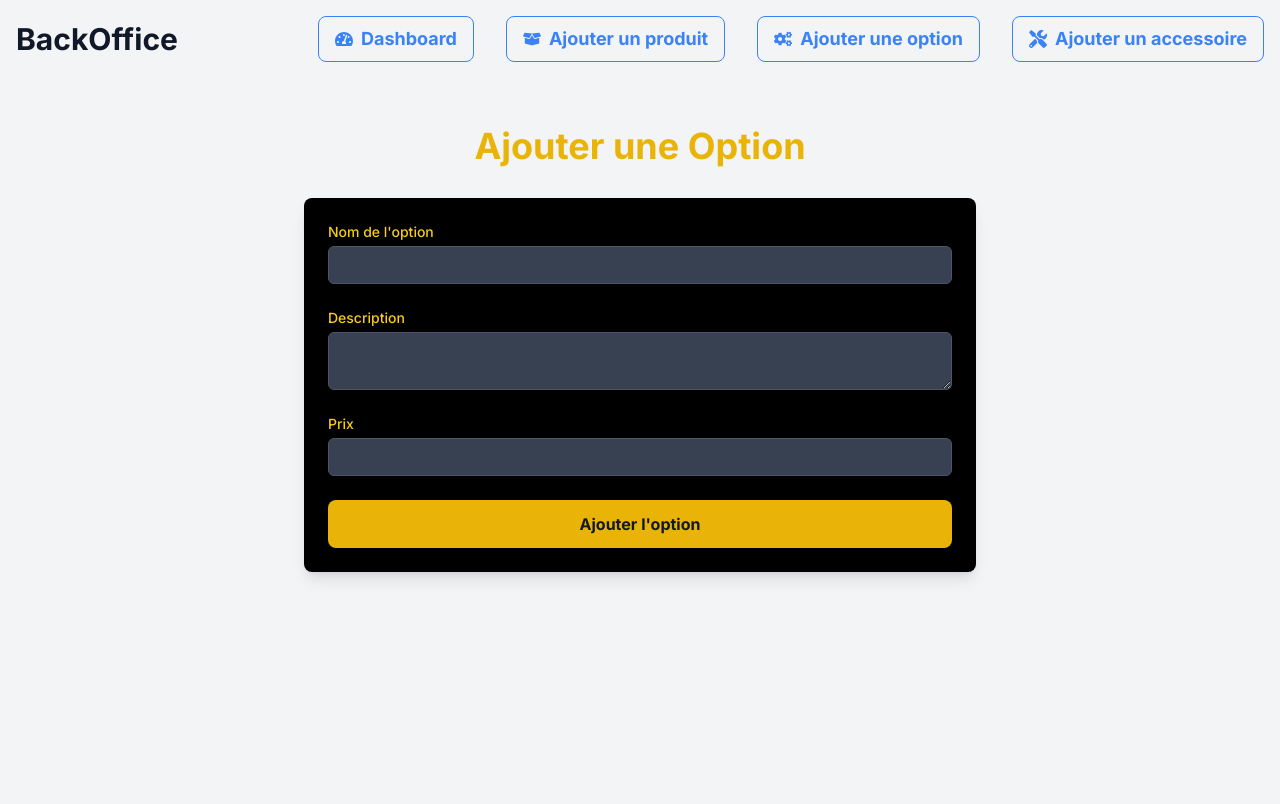
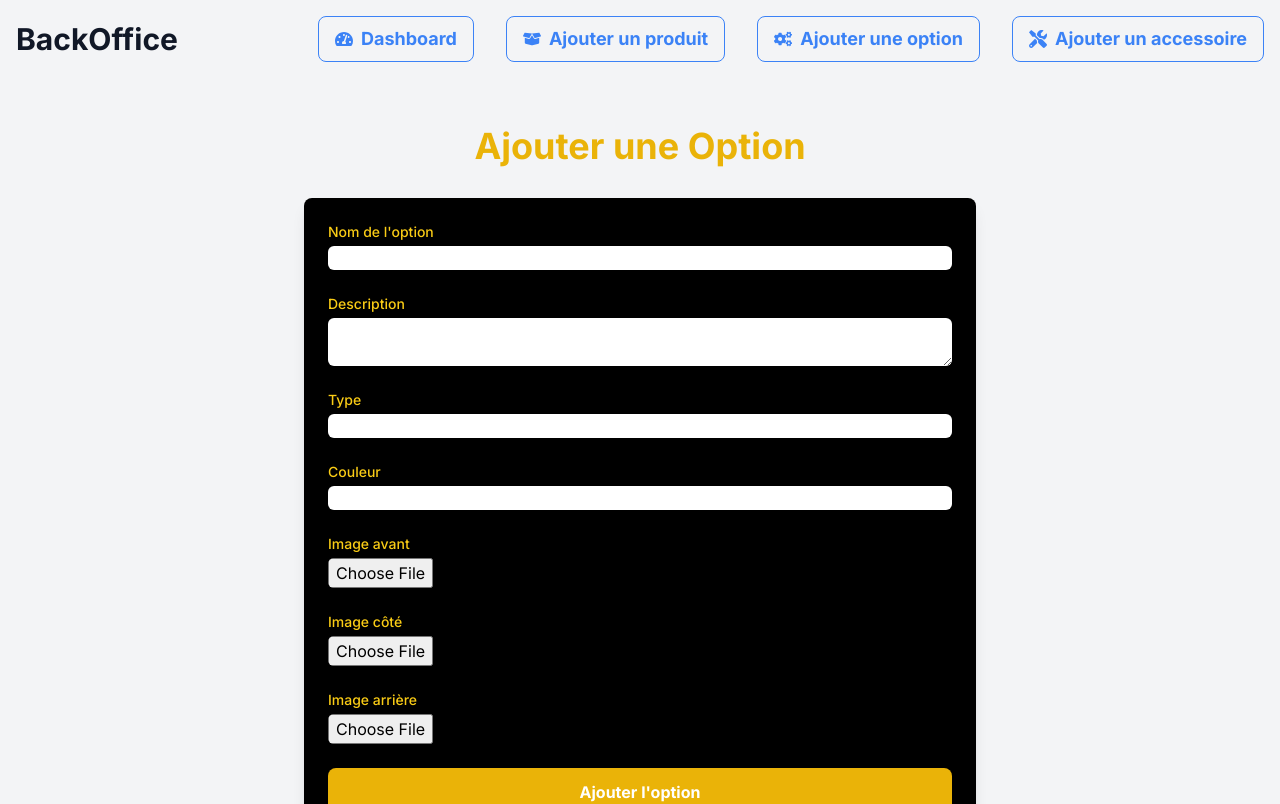
Before and after one commit to massDigit/retrometroidapp.front, a Next.js app: page /backoffice/options/addOption in a window 1280 px wide. Shown: the top 804 px of the page. Built offline with nearby package versions, Linux system fonts and the light colour scheme.

Commit message:
fix AddOptionForm

```diff
--- a/app/components/option/AddOptionForm.tsx
+++ b/app/components/option/AddOptionForm.tsx
@@ -1,43 +1,68 @@
 import * as yup from "yup";
 import React, { useState } from "react";
+import { useForm, Controller } from "react-hook-form";
 import { yupResolver } from "@hookform/resolvers/yup";
-import { useForm, SubmitHandler } from "react-hook-form";
 
 interface FormValues {
   name: string;
   description: string;
-  price: number;
+  type: string;
+  color: string;
+  imagePathFront: File | null;
+  imagePathSide: File | null;
+  imagePathBack: File | null;
 }
 
 const schema = yup.object().shape({
-  name: yup.string().required("Name is required"),
-  description: yup.string().required("Description is required"),
-  price: yup
-    .number()
-    .required("Price is required")
-    .positive("Price must be positive"),
+  name: yup.string().required("Nom de l'option est requis"),
+  description: yup.string().required("Description est requise"),
+  type: yup.string().required("Type est requis"),
+  color: yup.string().required("Couleur est requise"),
+  imagePathFront: yup.mixed().required("Image avant est requise").nullable(),
+  imagePathSide: yup.mixed().required("Image côté est requise").nullable(),
+  imagePathBack: yup.mixed().required("Image arrière est requise").nullable(),
 });
 
-const OptionForm: React.FC = () => {
+const AddOptionForm: React.FC = () => {
+  const [submitting, setSubmitting] = useState(false);
+
   const {
-    register,
     handleSubmit,
+    control,
     formState: { errors },
   } = useForm<FormValues>({
     resolver: yupResolver(schema),
   });
-  const [submitting, setSubmitting] = useState(false);
-  const [selectedFile, setSelectedFile] = useState<File | null>(null);
 
-  const onSubmit: SubmitHandler<FormValues> = async (data) => {
+  const onSubmit = async (data: FormValues) => {
     setSubmitting(true);
+
     try {
-      // Requête API pour ajouter l'option
-      setTimeout(() => {
-        console.log(data);
-      }, 1000);
+      const formData = new FormData();
+      formData.append("name", data.name);
+      formData.append("description", data.description);
+      formData.append("type", data.type);
+      formData.append("color", data.color);
+      if (data.imagePathFront)
+        formData.append("imagePathFront", data.imagePathFront);
+      if (data.imagePathSide)
+        formData.append("imagePathSide", data.imagePathSide);
+      if (data.imagePathBack)
+        formData.append("imagePathBack", data.imagePathBack);
+
+      const response = await fetch("http://localhost:3000/options/addOption", {
+        method: "POST",
+        body: formData,
+      });
+
+      const responseData = await response.json();
+      console.log("reponse de data", responseData);
+
+      if (!response.ok) {
+        throw new Error("Erreur lors de l'ajout de l'option");
+      }
     } catch (error) {
-      console.log(error);
+      console.error(error);
     } finally {
       setSubmitting(false);
     }
@@ -48,59 +73,221 @@ const OptionForm: React.FC = () => {
       onSubmit={handleSubmit(onSubmit)}
       className="space-y-6 bg-black p-6 rounded-lg shadow-lg"
     >
-      <div>
-        <label className="block text-sm font-medium text-yellow-400">
+      <div className="mb-6">
+        <label
+          htmlFor="name"
+          className="block text-sm font-medium text-yellow-400"
+        >
           Nom de l'option
         </label>
+        <Controller
+          name="name"
+          control={control}
+          defaultValue=""
+          render={({ field }) => (
             <input
               type="text"
-          {...register("name")}
-          className="mt-1 block w-full px-3 py-2 border border-gray-600 rounded-md shadow-sm focus:outline-none focus:ring-yellow-500 focus:border-yellow-500 sm:text-sm bg-gray-700 text-white"
+              id="name"
+              {...field}
+              className={`mt-1 block w-full ${
+                errors.name ? "border-red-500" : "border-gray-300"
+              } rounded-md shadow-sm`}
+            />
+          )}
         />
         {errors.name && (
-          <p className="mt-2 text-sm text-red-600">{errors.name.message}</p>
+          <p className="text-red-500 text-sm mt-1">{errors.name.message}</p>
         )}
       </div>
 
-      <div>
-        <label className="block text-sm font-medium text-yellow-400">
+      <div className="mb-6">
+        <label
+          htmlFor="description"
+          className="block text-sm font-medium text-yellow-400"
+        >
           Description
         </label>
+        <Controller
+          name="description"
+          control={control}
+          defaultValue=""
+          render={({ field }) => (
             <textarea
-          {...register("description")}
-          className="mt-1 block w-full px-3 py-2 border border-gray-600 rounded-md shadow-sm focus:outline-none focus:ring-yellow-500 focus:border-yellow-500 sm:text-sm bg-gray-700 text-white"
+              id="description"
+              {...field}
+              className={`mt-1 block w-full ${
+                errors.description ? "border-red-500" : "border-gray-300"
+              } rounded-md shadow-sm`}
+            />
+          )}
         />
         {errors.description && (
-          <p className="mt-2 text-sm text-red-600">
+          <p className="text-red-500 text-sm mt-1">
             {errors.description.message}
           </p>
         )}
       </div>
 
-      <div>
-        <label className="block text-sm font-medium text-yellow-400">
-          Prix
+      <div className="mb-6">
+        <label
+          htmlFor="type"
+          className="block text-sm font-medium text-yellow-400"
+        >
+          Type
         </label>
+        <Controller
+          name="type"
+          control={control}
+          defaultValue=""
+          render={({ field }) => (
             <input
-          type="number"
-          {...register("price")}
-          className="mt-1 block w-full px-3 py-2 border border-gray-600 rounded-md shadow-sm focus:outline-none focus:ring-yellow-500 focus:border-yellow-500 sm:text-sm bg-gray-700 text-white"
+              type="text"
+              id="type"
+              {...field}
+              className={`mt-1 block w-full ${
+                errors.type ? "border-red-500" : "border-gray-300"
+              } rounded-md shadow-sm`}
             />
-        {errors.price && (
-          <p className="mt-2 text-sm text-red-600">{errors.price.message}</p>
+          )}
+        />
+        {errors.type && (
+          <p className="text-red-500 text-sm mt-1">{errors.type.message}</p>
         )}
       </div>
+
+      <div className="mb-6">
+        <label
+          htmlFor="color"
+          className="block text-sm font-medium text-yellow-400"
+        >
+          Couleur
+        </label>
+        <Controller
+          name="color"
+          control={control}
+          defaultValue=""
+          render={({ field }) => (
+            <input
+              type="text"
+              id="color"
+              {...field}
+              className={`mt-1 block w-full ${
+                errors.color ? "border-red-500" : "border-gray-300"
+              } rounded-md shadow-sm`}
+            />
+          )}
+        />
+        {errors.color && (
+          <p className="text-red-500 text-sm mt-1">{errors.color.message}</p>
+        )}
+      </div>
+
+      <div className="mb-6">
+        <label
+          htmlFor="imagePathFront"
+          className="block text-sm font-medium text-yellow-400"
+        >
+          Image avant
+        </label>
+        <Controller
+          name="imagePathFront"
+          control={control}
+          defaultValue={null}
+          render={({ field }) => (
+            <input
+              type="file"
+              id="imagePathFront"
+              onChange={(e) =>
+                field.onChange(e.target.files ? e.target.files[0] : null)
+              }
+              className={`mt-1 block w-full ${
+                errors.imagePathFront ? "border-red-500" : "border-gray-300"
+              } rounded-md shadow-sm`}
+            />
+          )}
+        />
+        {errors.imagePathFront && (
+          <p className="text-red-500 text-sm mt-1">
+            {errors.imagePathFront.message}
+          </p>
+        )}
+      </div>
+
+      <div className="mb-6">
+        <label
+          htmlFor="imagePathSide"
+          className="block text-sm font-medium text-yellow-400"
+        >
+          Image côté
+        </label>
+        <Controller
+          name="imagePathSide"
+          control={control}
+          defaultValue={null}
+          render={({ field }) => (
+            <input
+              type="file"
+              id="imagePathSide"
+              onChange={(e) =>
+                field.onChange(e.target.files ? e.target.files[0] : null)
+              }
+              className={`mt-1 block w-full ${
+                errors.imagePathSide ? "border-red-500" : "border-gray-300"
+              } rounded-md shadow-sm`}
+            />
+          )}
+        />
+        {errors.imagePathSide && (
+          <p className="text-red-500 text-sm mt-1">
+            {errors.imagePathSide.message}
+          </p>
+        )}
+      </div>
+
+      <div className="mb-6">
+        <label
+          htmlFor="imagePathBack"
+          className="block text-sm font-medium text-yellow-400"
+        >
+          Image arrière
+        </label>
+        <Controller
+          name="imagePathBack"
+          control={control}
+          defaultValue={null}
+          render={({ field }) => (
+            <input
+              type="file"
+              id="imagePathBack"
+              onChange={(e) =>
+                field.onChange(e.target.files ? e.target.files[0] : null)
+              }
+              className={`mt-1 block w-full ${
+                errors.imagePathBack ? "border-red-500" : "border-gray-300"
+              } rounded-md shadow-sm`}
+            />
+          )}
+        />
+        {errors.imagePathBack && (
+          <p className="text-red-500 text-sm mt-1">
+            {errors.imagePathBack.message}
+          </p>
+        )}
+      </div>
+
+      <div className="text-center">
         <button
           type="submit"
-        disabled={submitting}
-        className={`w-full bg-yellow-500 hover:bg-yellow-600 text-gray-900 font-bold py-3 px-4 rounded-lg ${
+          className={`w-full bg-yellow-500 hover:bg-yellow-600 text-white font-bold py-3 px-4 rounded-lg ${
             submitting ? "opacity-50 cursor-not-allowed" : ""
           }`}
+          disabled={submitting}
         >
           {submitting ? "Ajout en cours..." : "Ajouter l'option"}
         </button>
+      </div>
     </form>
   );
 };
 
-export default OptionForm;
+export default AddOptionForm;
```
Lines whose indentation alone changed are shown as unchanged.
